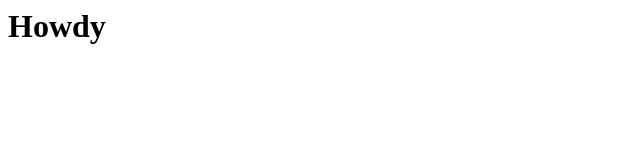
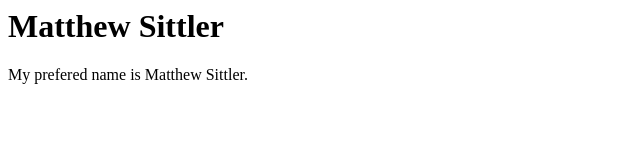
Before and after one commit to msittler/Getting-Know-Each-Other, a plain HTML site: page index.html in a window 1280 px wide. Shown: the whole page, without its empty margins (0-640 px from the left). Drawn offline with Linux system fonts and the light colour scheme.

Commit message:
Added heading

```diff
--- a/index.html
+++ b/index.html
@@ -1 +1,12 @@
-<h1>Howdy</h1>
+<h1><!DOCTYPE html>
+    <html>
+    <head>
+    <title>Getting to Know Me</title>
+    </head>
+    <body>
+
+    <h1>Matthew Sittler</h1>
+    <p>My prefered name is Matthew Sittler.</p>
+
+    </body>
+    </html></h1>
```
